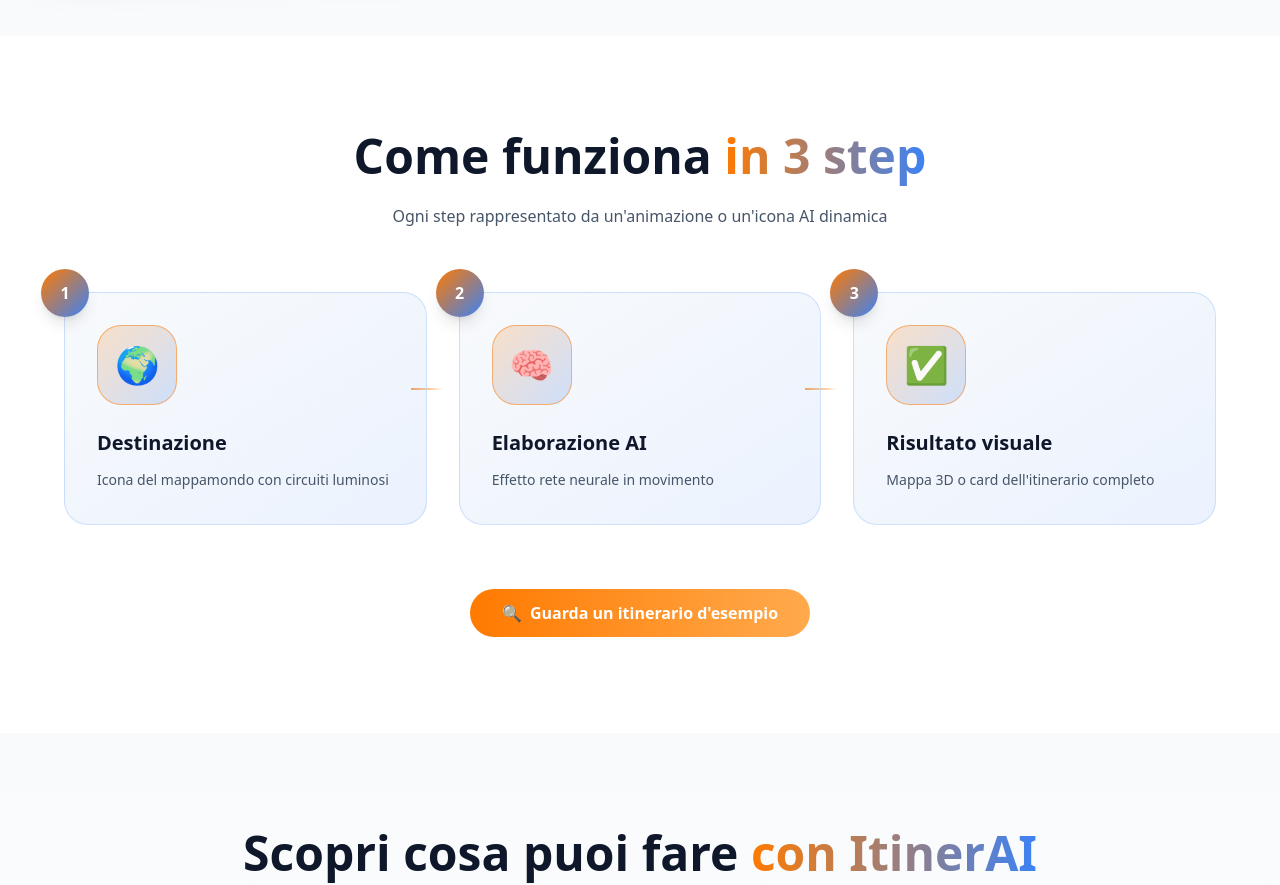
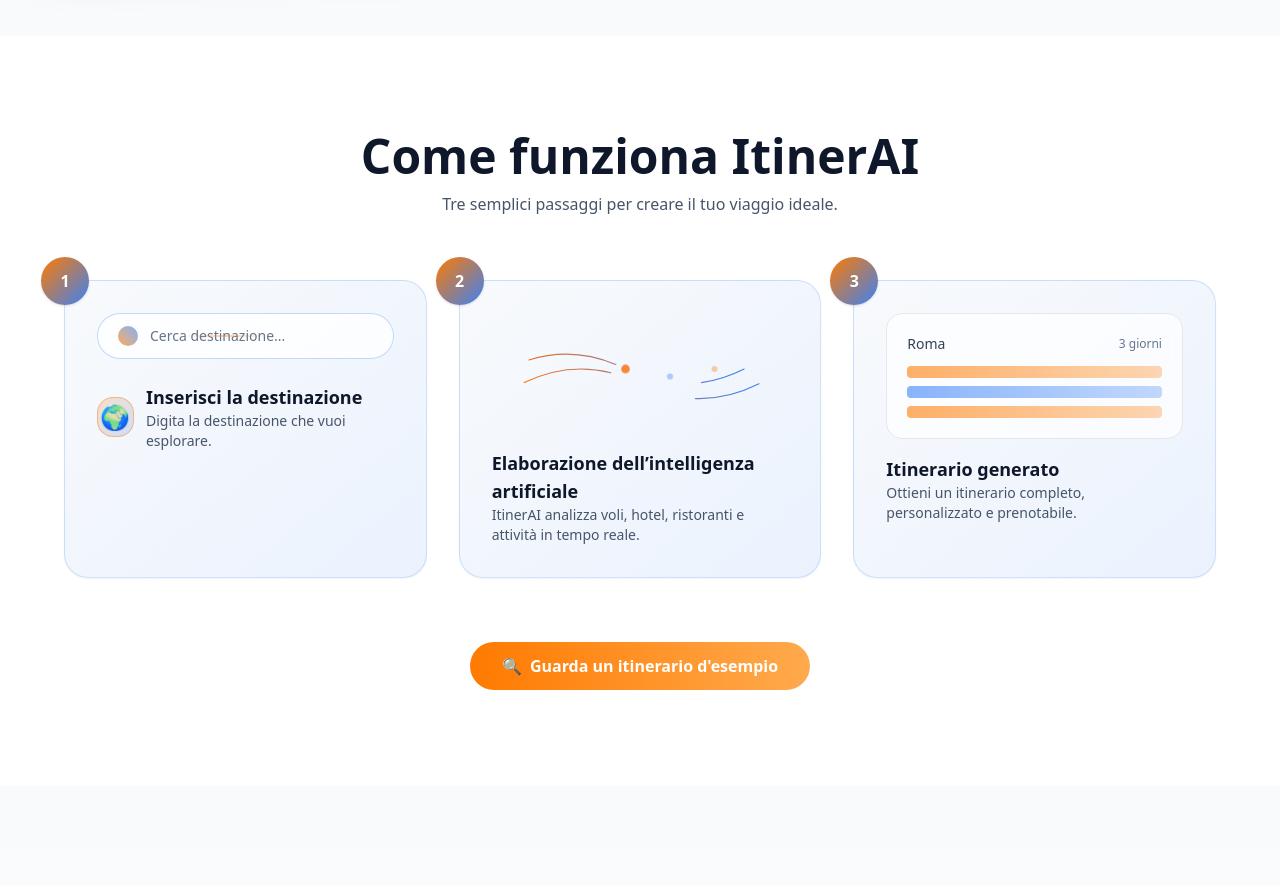
Before and after one commit to SimoneItinerAI/itinerai.travel, a React (Vite) app: page / in a window 1280 px wide. Shown: the part 1340-2225 px from the top of the page. Built offline with nearby package versions, Linux system fonts and the light colour scheme.

Commit message:
feat(how): correzione classi Tailwind brand-* e rifinitura animazioni 3 step

```diff
--- a/src/components/HowItWorks.tsx
+++ b/src/components/HowItWorks.tsx
@@ -1,66 +1,86 @@
-import { Globe, Zap, ShoppingCart } from 'lucide-react';
+import { useMemo } from 'react';
 
 export default function HowItWorks() {
-  const steps = [
-    {
-      icon: Globe,
-      title: 'Destinazione',
-      description: 'Icona del mappamondo con circuiti luminosi',
-      emoji: '🌍'
-    },
-    {
-      icon: Zap,
-      title: 'Elaborazione AI',
-      description: 'Effetto rete neurale in movimento',
-      emoji: '🧠'
-    },
-    {
-      icon: ShoppingCart,
-      title: 'Risultato visuale',
-      description: 'Mappa 3D o card dell\'itinerario completo',
-      emoji: '✅'
-    }
-  ];
+  const animations = useMemo(() => ({
+    style: `
+      @keyframes glowPulse { 0%,100%{opacity:.6} 50%{opacity:1} }
+      @keyframes scanMove { 0%{transform:translateX(0)} 100%{transform:translateX(100%)} }
+      @keyframes dashFlow { to{stroke-dashoffset:-120} }
+      @keyframes nodePulse { 0%,100%{r:4;opacity:.35} 50%{r:6;opacity:.9} }
+      @keyframes fadeUp { 0%{opacity:0;transform:translateY(8px)} 100%{opacity:1;transform:translateY(0)} }
+    `
+  }), []);
 
   return (
     <section className="py-24 px-6 bg-white">
       <div className="max-w-6xl mx-auto">
-        <h2 className="text-4xl md:text-5xl font-bold text-center text-slate-900 mb-6">
-          Come funziona <span className="text-transparent bg-gradient-to-r from-brand-orange to-brand-blue bg-clip-text">in 3 step</span>
-        </h2>
+        <h2 className="text-4xl md:text-5xl font-bold text-center text-slate-900 mb-3">Come funziona ItinerAI</h2>
+        <p className="text-center text-slate-600 mb-16 max-w-2xl mx-auto">Tre semplici passaggi per creare il tuo viaggio ideale.</p>
 
-        <p className="text-center text-slate-600 mb-16 max-w-2xl mx-auto">
-          Ogni step rappresentato da un'animazione o un'icona AI dinamica
-        </p>
+        <style>{animations.style}</style>
 
-        <div className="grid md:grid-cols-3 gap-8 mt-16">
-          {steps.map((step, index) => (
-            <div key={index} className="relative group">
-              {/* Connection line for desktop */}
-              {index < steps.length - 1 && (
-                <div className="hidden md:block absolute top-24 -right-4 w-8 h-0.5 bg-gradient-to-r from-brand-orange to-transparent"></div>
-              )}
-
-              <div className="relative bg-gradient-to-br from-slate-50 to-brand-blue/10 rounded-3xl p-8 border border-brand-blue/20 hover:border-brand-orange transition-all duration-300 h-full">
-                <div className="absolute -top-6 -left-6 w-12 h-12 bg-gradient-to-br from-brand-orange to-brand-blue rounded-full flex items-center justify-center text-white font-bold shadow-lg">
-                  {index + 1}
+        <div className="grid md:grid-cols-3 gap-8">
+          <div className="relative rounded-3xl p-8 border bg-gradient-to-br from-slate-50 to-brand-blue/10 border-brand-blue/20 shadow-sm">
+            <div className="absolute -top-6 -left-6 w-12 h-12 bg-gradient-to-br from-brand-orange to-brand-blue rounded-full text-white font-bold flex items-center justify-center shadow" aria-hidden>1</div>
+            <div className="mb-6">
+              <div className="relative">
+                <div className="flex items-center gap-3 bg-white/80 rounded-full border border-brand-blue/30 px-5 py-3">
+                  <div className="w-5 h-5 rounded-full bg-gradient-to-tr from-brand-orange to-brand-blue opacity-80" style={{animation: 'glowPulse 2.2s ease-in-out infinite'}} />
+                  <span className="text-sm text-slate-500">Cerca destinazione...</span>
                 </div>
-
-                {/* Icon circle */}
-                <div className="w-20 h-20 bg-gradient-to-br from-brand-orange/20 to-brand-blue/20 rounded-3xl flex items-center justify-center mb-6 group-hover:scale-110 transition-transform duration-300 border border-brand-orange/50">
-                  <span className="text-4xl">{step.emoji}</span>
+                <div className="absolute left-4 right-4 top-1/2 -translate-y-1/2 h-px overflow-hidden">
+                  <div className="h-px w-1/3 bg-gradient-to-r from-transparent via-brand-orange to-transparent opacity-70" style={{animation: 'scanMove 1.8s linear infinite'}} />
                 </div>
-
-                <h3 className="text-xl font-bold text-slate-900 mb-3">
-                  {step.title}
-                </h3>
-
-                <p className="text-slate-600 text-sm leading-relaxed">
-                  {step.description}
-                </p>
               </div>
             </div>
-          ))}
+            <div className="flex items-center gap-3">
+              <div className="w-10 h-10 rounded-2xl bg-gradient-to-br from-brand-orange/20 to-brand-blue/20 flex items-center justify-center border border-brand-orange/40">
+                <span className="text-2xl">🌍</span>
+              </div>
+              <div>
+                <h3 className="text-lg font-semibold text-slate-900">Inserisci la destinazione</h3>
+                <p className="text-slate-600 text-sm">Digita la destinazione che vuoi esplorare.</p>
+              </div>
+            </div>
+          </div>
+
+          <div className="relative rounded-3xl p-8 border bg-gradient-to-br from-slate-50 to-brand-blue/10 border-brand-blue/20 shadow-sm">
+            <div className="absolute -top-6 -left-6 w-12 h-12 bg-gradient-to-br from-brand-orange to-brand-blue rounded-full text-white font-bold flex items-center justify-center shadow" aria-hidden>2</div>
+            <svg className="w-full h-28 mb-6" viewBox="0 0 400 120" preserveAspectRatio="xMidYMid meet">
+              <defs>
+                <linearGradient id="aiGrad" x1="0" x2="1" y1="0" y2="0">
+                  <stop offset="0%" stopColor="#f97316" />
+                  <stop offset="100%" stopColor="#3b82f6" />
+                </linearGradient>
+              </defs>
+              <g fill="none" stroke="url(#aiGrad)" strokeWidth="1.5" strokeLinecap="round">
+                <path d="M20 60 Q 100 20 180 60 T 340 60" strokeDasharray="120 120" style={{animation: 'dashFlow 3s linear infinite'}} />
+                <path d="M40 80 Q 120 40 200 80 T 360 80" strokeDasharray="120 120" style={{animation: 'dashFlow 3.2s linear infinite', animationDelay: '.3s'}} />
+              </g>
+              <circle cx="180" cy="60" r="4" fill="#f97316" style={{animation: 'nodePulse 2s ease-in-out infinite'}} />
+              <circle cx="240" cy="70" r="4" fill="#3b82f6" style={{animation: 'nodePulse 2.2s ease-in-out infinite', animationDelay: '.4s'}} />
+              <circle cx="300" cy="60" r="4" fill="#f97316" style={{animation: 'nodePulse 2s ease-in-out infinite', animationDelay: '.8s'}} />
+            </svg>
+            <h3 className="text-lg font-semibold text-slate-900">Elaborazione dell’intelligenza artificiale</h3>
+            <p className="text-slate-600 text-sm">ItinerAI analizza voli, hotel, ristoranti e attività in tempo reale.</p>
+          </div>
+
+          <div className="relative rounded-3xl p-8 border bg-gradient-to-br from-slate-50 to-brand-blue/10 border-brand-blue/20 shadow-sm">
+            <div className="absolute -top-6 -left-6 w-12 h-12 bg-gradient-to-br from-brand-orange to-brand-blue rounded-full text-white font-bold flex items-center justify-center shadow" aria-hidden>3</div>
+            <div className="bg-white/70 backdrop-blur rounded-2xl border border-brand.blue/20 p-5 mb-4">
+              <div className="flex items-center justify-between mb-3" style={{animation: 'fadeUp .6s ease forwards'}}>
+                <div className="text-sm font-medium text-slate-700">Roma</div>
+                <div className="text-xs text-slate-500">3 giorni</div>
+              </div>
+              <div className="space-y-2">
+                <div className="h-3 rounded bg-gradient-to-r from-brand-orange/60 to-brand-orange/30" style={{animation: 'fadeUp .6s ease forwards', animationDelay: '.1s'}} />
+                <div className="h-3 rounded bg-gradient-to-r from-brand-blue/60 to-brand-blue/30" style={{animation: 'fadeUp .6s ease forwards', animationDelay: '.2s'}} />
+                <div className="h-3 rounded bg-gradient-to-r from-brand-orange/60 to-brand-orange/30" style={{animation: 'fadeUp .6s ease forwards', animationDelay: '.3s'}} />
+              </div>
+            </div>
+            <h3 className="text-lg font-semibold text-slate-900">Itinerario generato</h3>
+            <p className="text-slate-600 text-sm">Ottieni un itinerario completo, personalizzato e prenotabile.</p>
+          </div>
         </div>
 
         <div className="text-center mt-16">
```
